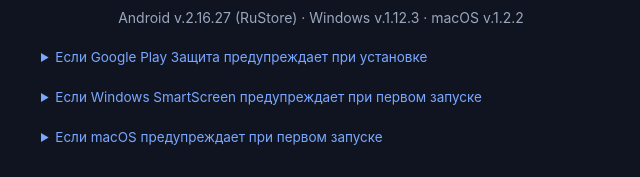
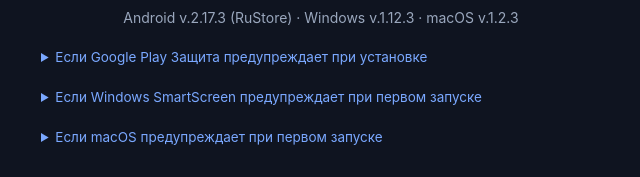
Before and after one commit to rapaev1984/passkeeper-site, a plain HTML site: page index.html in a window 1280 px wide. Shown: the part 461-638 px from the top of the page, 319-959 px from the left. Drawn offline with Linux system fonts and the light colour scheme.

Commit message:
Версии на сайте: Android v.2.17.3, macOS v.1.2.3 (релиз mac-v.1.2.3 Latest, Windows-файлы v.1.12.3 перенесены)

```diff
--- a/index.html
+++ b/index.html
@@ -110,7 +110,7 @@
     <a class="btn btn-secondary"
        href="https://github.com/rapaev1984/passkeeper-releases/releases/latest/download/PassKeeper-mac.dmg">Скачать для macOS</a>
   </div>
-  <p class="platforms">Android v.2.16.27 (RuStore) · Windows v.1.12.3 · macOS v.1.2.2</p>
+  <p class="platforms">Android v.2.17.3 (RuStore) · Windows v.1.12.3 · macOS v.1.2.3</p>
   <details class="pp-note">
     <summary>Если Google Play Защита предупреждает при установке</summary>
     <p>Это стандартный экран Android для приложений, установленных вне
```
